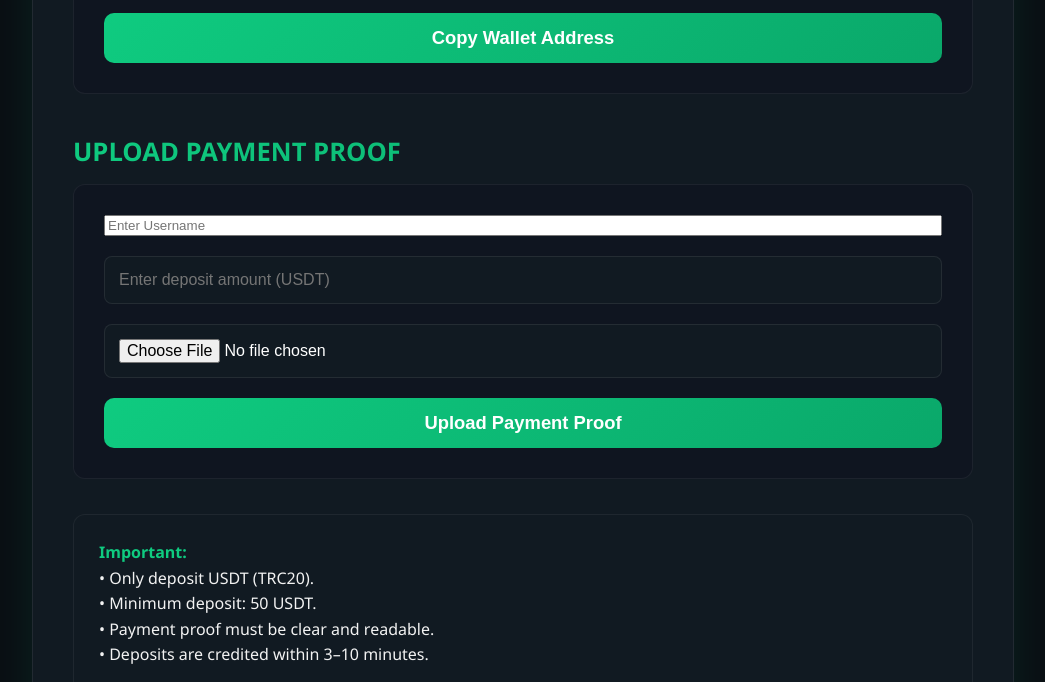
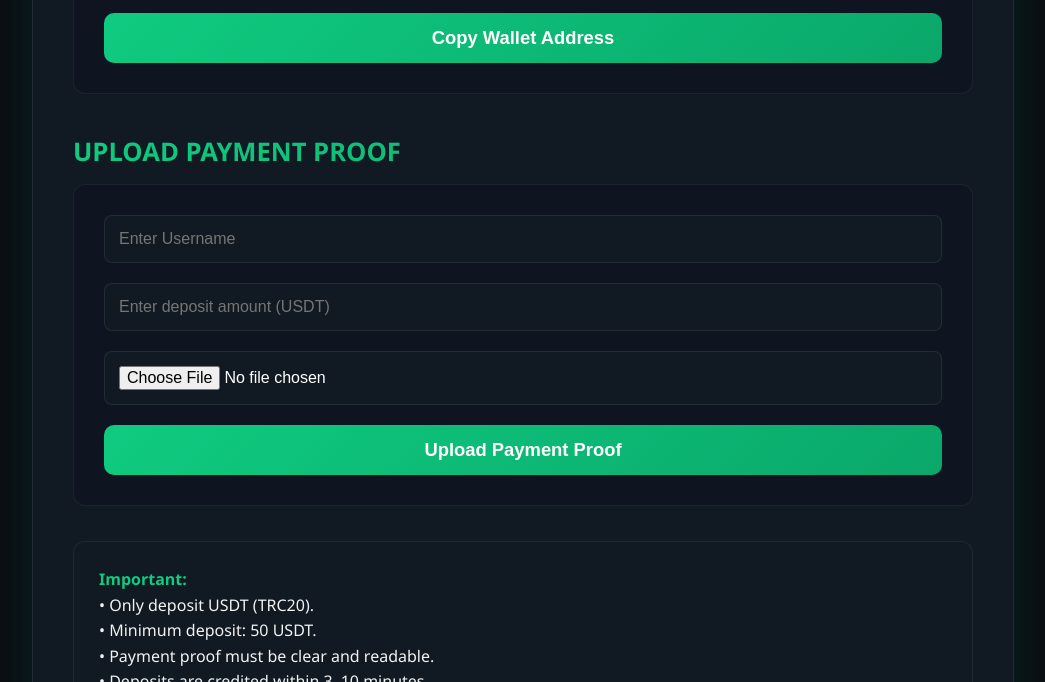
Before and after one commit to jasongreg4900/Cryptodailymint, a website: page views/deposit.html in a window 1280 px wide. Shown: the part 418-1100 px from the top of the page, without its empty margins (117-1162 px from the left). Drawn offline with Linux system fonts and the light colour scheme.

Commit message:
Update deposit.html

```diff
--- a/views/deposit.html
+++ b/views/deposit.html
@@ -119,7 +119,7 @@
       gap: 20px;
     }
 
-    input[type="number"], input[type="file"] {
+    input[type="number"], input[type="file"], input[type="text"] {
       padding: 14px;
       border-radius: 8px;
       border: 1px solid rgba(255,255,255,0.08);
```
